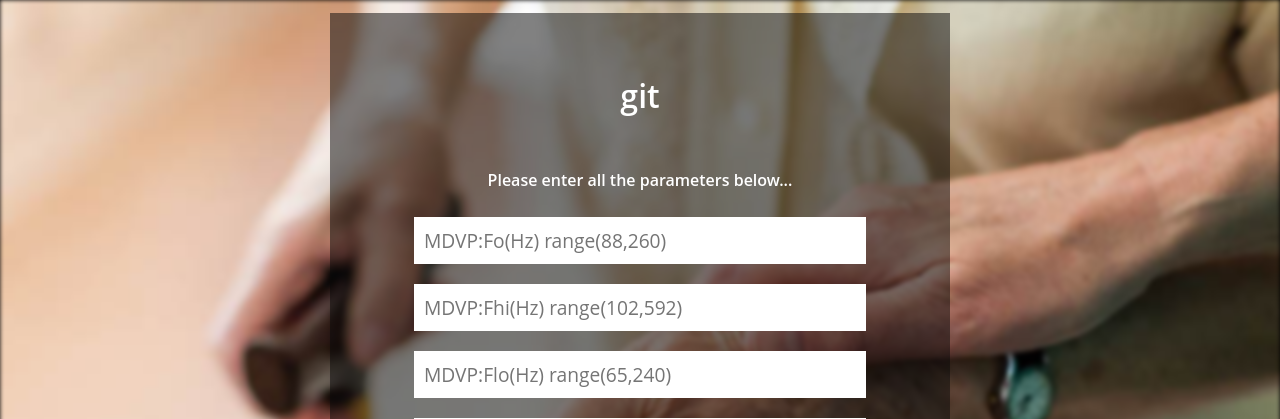
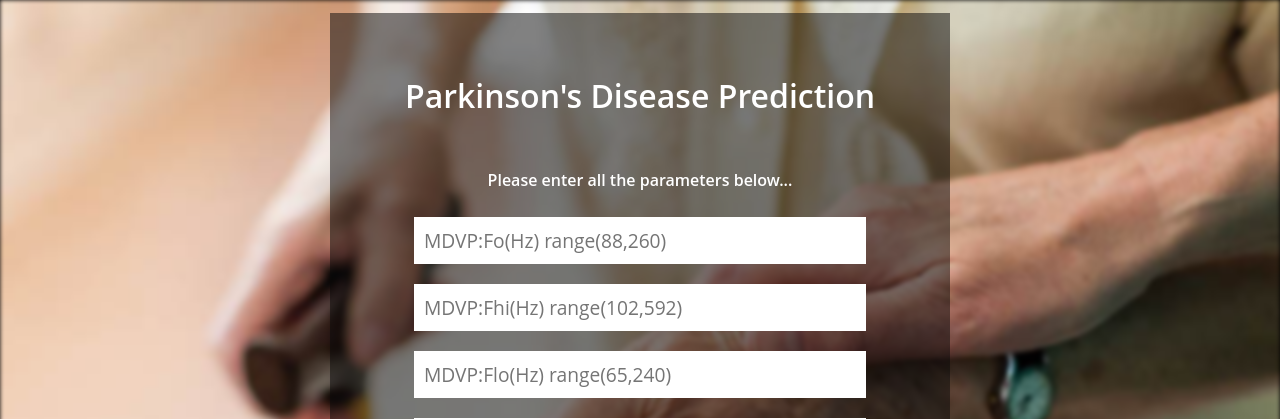
Before and after one commit to stonecodeaj/Parkinson-s-Diseases-Prediction, a Flask app: page / in a window 1280 px wide. Shown: the top 419 px of the page. Run offline with Flask 3, Linux system fonts and the light colour scheme.

Commit message:
3 commit

```diff
--- a/templates/index.html
+++ b/templates/index.html
@@ -10,7 +10,7 @@
 <body>
     <script></script>
     <div class="content">
-        <h1>git</h1>
+        <h1>Parkinson's Disease Prediction</h1>
 
         <form action="/predict" method="POST">
             <p> Please enter all the parameters below... </p>
```
